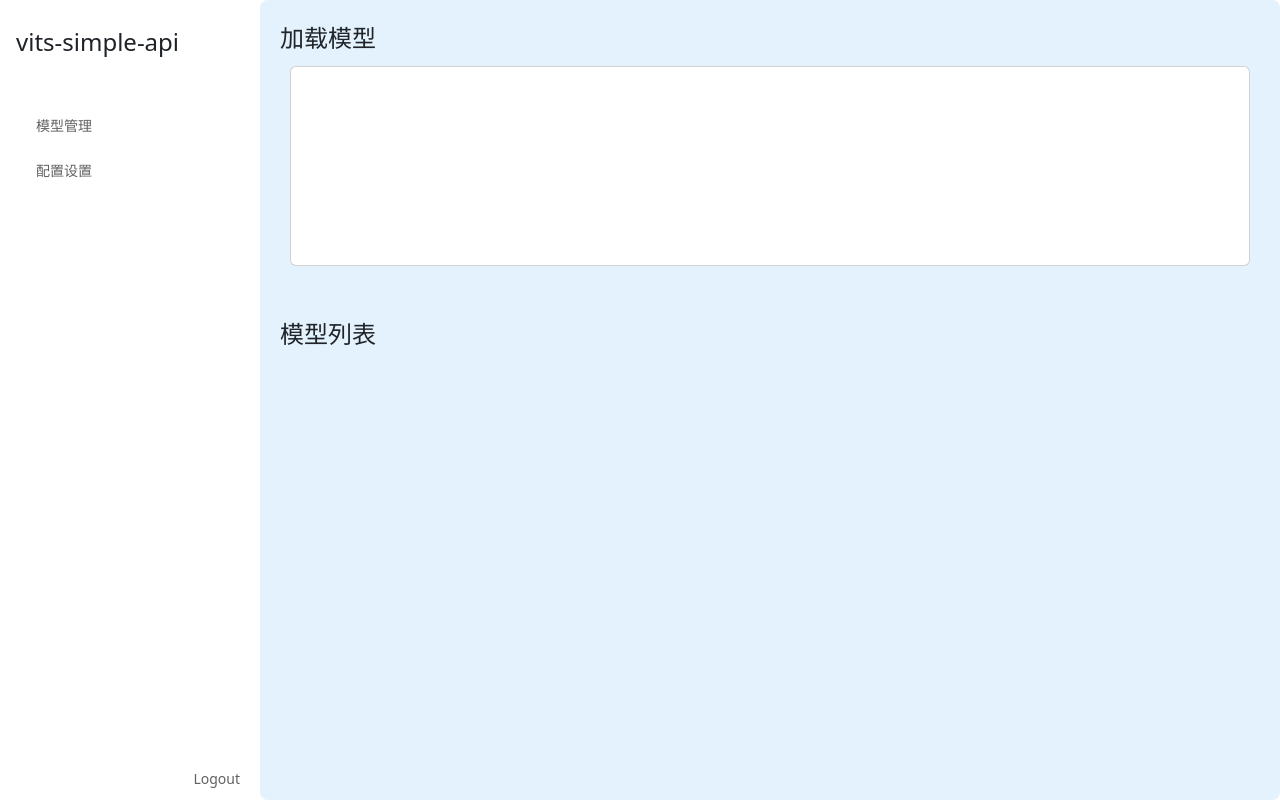
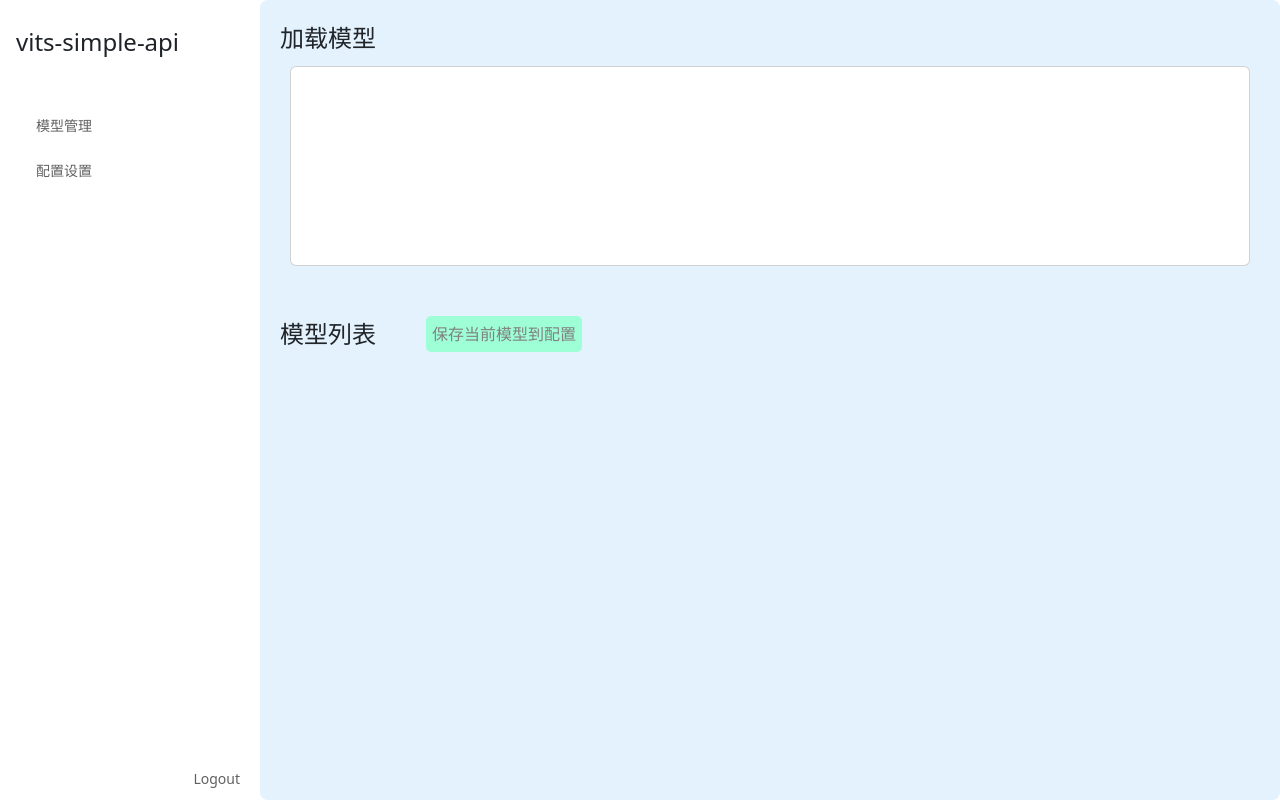
Before and after one commit to Artrajz/vits-simple-api, a Flask app: page /admin/ in a window 1280 px wide. Run offline with Flask 2, Linux system fonts and the light colour scheme; a user stored in the database is signed in; data that the repository does not hold is empty; parts of the project's set-up code (start-up, migrations or seed data) failed here and were passed over; some libraries are stand-ins or nearby versions.

Commit message:
Add save current model

```diff
--- a/ModelManager.py
+++ b/ModelManager.py
@@ -34,7 +34,7 @@ class ModelManager(Subject):
         self.device = device
         self.logger = logger
 
-        self.models = {  # "model_id":(model_path, model, n_speakers)
+        self.models = {  # "model_id":([model_path, config_path], model, n_speakers)
             ModelType.VITS: {},
             ModelType.HUBERT_VITS: {},
             ModelType.W2V2_VITS: {},
@@ -229,7 +229,8 @@ class ModelManager(Subject):
             sid2model = model_data["sid2model"]
             model_type = model_data["model_type"]
 
-            self.models[model_type][model_id] = (model_path, model_data["model"], len(model_data["speakers"]))
+            self.models[model_type][model_id] = (
+            [model_path, config_path], model_data["model"], len(model_data["speakers"]))
             self.sid2model[model_type].extend(sid2model)
             self.voice_speakers[model_type.value].extend(model_data["speakers"])
 
@@ -329,7 +330,7 @@ class ModelManager(Subject):
             self.models.insert(new_index, model)
 
     def get_models_path(self):
-        """按返回模型路径列表"""
+        """按返回模型路径列表，列表每一项为[model_path, config_path]"""
         info = []
 
         for models in self.models.values():
@@ -364,7 +365,8 @@ class ModelManager(Subject):
             for model_id, (path, _, n_speakers) in model_data.items():
                 info[model_type.value].append(
                     {"model_id": model_id,
-                     "model_path": os.path.basename(os.path.dirname(path)) + "/" + os.path.basename(path),
+                     "model_path": os.path.basename(os.path.dirname(path[0])) + "/" + os.path.basename(path[0]),
+                     "config_path": os.path.basename(os.path.dirname(path[1])) + "/" + os.path.basename(path[1]),
                      "n_speakers": n_speakers})
 
         return info
@@ -437,7 +439,10 @@ class ModelManager(Subject):
         all_paths = []
         unload_paths = []
 
-        loaded_paths = self.get_models_path()
+        loaded_paths = []
+        for path in self.get_models_path():
+            # 只取已加载的模型路径
+            loaded_paths.append(path[0])
 
         for id, pth_file in enumerate(pth_files):
             dir_name = os.path.dirname(pth_file)
--- a/tts_app/admin/views.py
+++ b/tts_app/admin/views.py
@@ -114,3 +114,22 @@ def set_config():
 
     status = "success"
     return make_response(jsonify({"status": status}), 200)
+
+
+@admin.route('/save_current_model', methods=["GET", "POST"])
+@login_required
+def save_current_model():
+    try:
+        models_path = model_manager.get_models_path()
+
+        dict_data = {"model_config": {"model_list": models_path}}
+        global_config.update(dict_data)
+        config_manager.save_yaml_config(global_config)
+
+        status = "success"
+        code = 200
+    except Exception as e:
+        status = "error"
+        code = 500
+        logging.info(e)
+    return make_response(jsonify({"status": status}), code)
--- a/tts_app/static/css/pages/home.css
+++ b/tts_app/static/css/pages/home.css
@@ -184,3 +184,18 @@ model unload
     background-color: rgba(234, 92, 96, 0.53);
     /*transform: scale(1.5);*/
 }
+
+#save-current-model {
+    margin-left: 50px;
+    padding: 2px;
+    cursor: pointer;
+    border: 4px solid #9EFFD6;
+    border-radius: 5px;
+    background-color: #9EFFD6;
+    color: gray;
+}
+
+#save-current-model:hover {
+    background-color: aliceblue;
+    border: 4px solid aliceblue;
+}
--- a/tts_app/static/js/admincode.js
+++ b/tts_app/static/js/admincode.js
@@ -4,6 +4,9 @@
 $(document).ready(function () {
         get_models_info();
         get_model_to_load();
+        $("#save-current-model").click(function () {
+            save_current_model();
+        });
     }
 );
 
@@ -180,3 +183,19 @@ $('#model-data').on('click', '.unload-model', function (event) {
         }
     });
 });
+
+function save_current_model() {
+    $.ajax({
+        url: '/admin/save_current_model',
+        type: 'POST',
+        headers: {
+            'X-CSRFToken': $('meta[name="csrf-token"]').attr('content')
+        },
+        success: function (response) {
+            alert("当前已加载的模型已保存，下次启动将自动加载。");
+        },
+        error: function (response) {
+            alert("保存失败！");
+        }
+    });
+}
--- a/tts_app/templates/pages/home.html
+++ b/tts_app/templates/pages/home.html
@@ -17,10 +17,16 @@
                 </div>
             </div>
 
+
             <div class="item model-list flex-column">
-                <label for="" class="model-list-label">
-                    模型列表
-                </label>
+                <div class="flex">
+                    <label for="" class="model-list-label">
+                        模型列表
+                    </label>
+                    <div class="flex-grow"></div>
+                    <div id="save-current-model">保存当前模型到配置</div>
+                </div>
+
                 <div class="flex-column flex-wrap" id="model-data">
                     <div class="flex flex-wrap" id="VITS"></div>
                     <div class="flex flex-wrap" id="HUBERT-VITS"></div>
```
